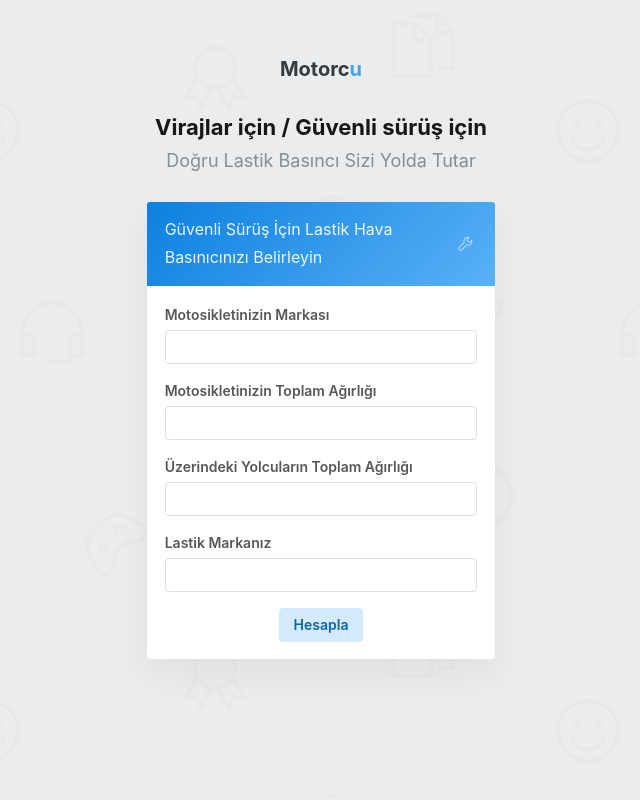
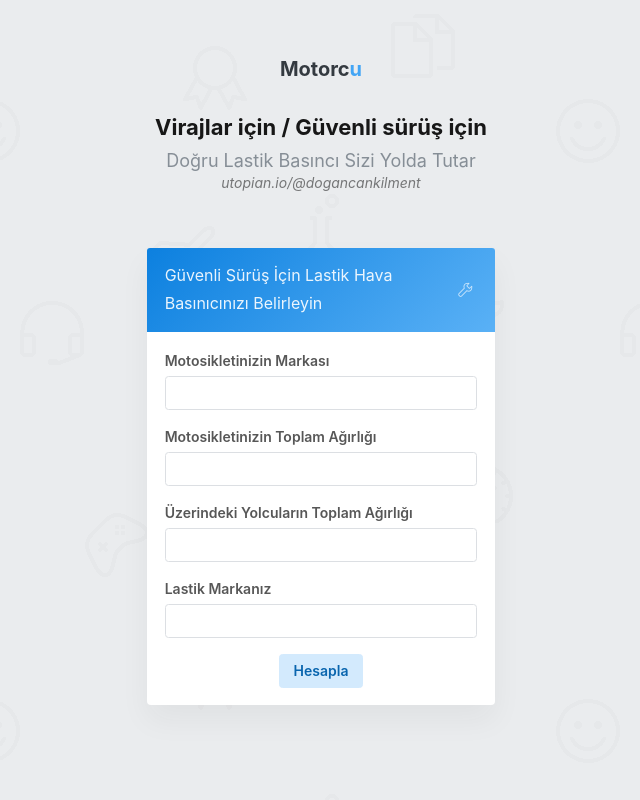
Before and after one commit to dogancankilment/MotorcU, a Django app: template templates/tire/tire-pressure-calculator.html in a window 1280 px wide. Shown: the whole page, without its empty margins (319-959 px from the left). Run offline with Django 3.2, Linux system fonts and the light colour scheme; the template is opened without the code that fills it, so the values that code supplies are empty; parts of the project's set-up code (start-up, migrations or seed data) failed here and were passed over; some libraries are stand-ins or nearby versions.

Commit message:
utopian.io/@dogancankilment added into all templates for copyright

```diff
--- a/templates/oil/index.html
+++ b/templates/oil/index.html
@@ -41,6 +41,9 @@
                             <h2 class="h4 font-w400 text-muted mb-30">Yaşadığınız şehrin ısı değerini giriniz.
                                 <br/>Ben de size hangi değerlerde yağ kullanmanız gerektiğini söyleyeyim.
                             </h2>
+                            <p class="font-italic text-black-op">
+                                    <span>utopian.io/@dogancankilment</span>
+                            </p>
                             <img class="img-avatar img-avatar96" src="{{STATIC_URL}}media/oil-care-logo.jpg" alt="">
                         </div>
                         <!-- END Avatar -->
--- a/templates/tire/tire-pressure-calculator.html
+++ b/templates/tire/tire-pressure-calculator.html
@@ -39,6 +39,9 @@
                                     <h1 class="h4 font-w700 mt-30 mb-10">Virajlar için / Güvenli sürüş için</h1>
                                     <h2 class="h5 font-w400 text-muted mb-0">Doğru Lastik Basıncı Sizi Yolda Tutar
                                     </h2>
+                                    <p class="font-italic text-black-op">
+                                        <span>utopian.io/@dogancankilment</span>
+                                    </p>
                                 </div>
 
                                 <form class="js-validation-reminder" action="" method="post">
```
